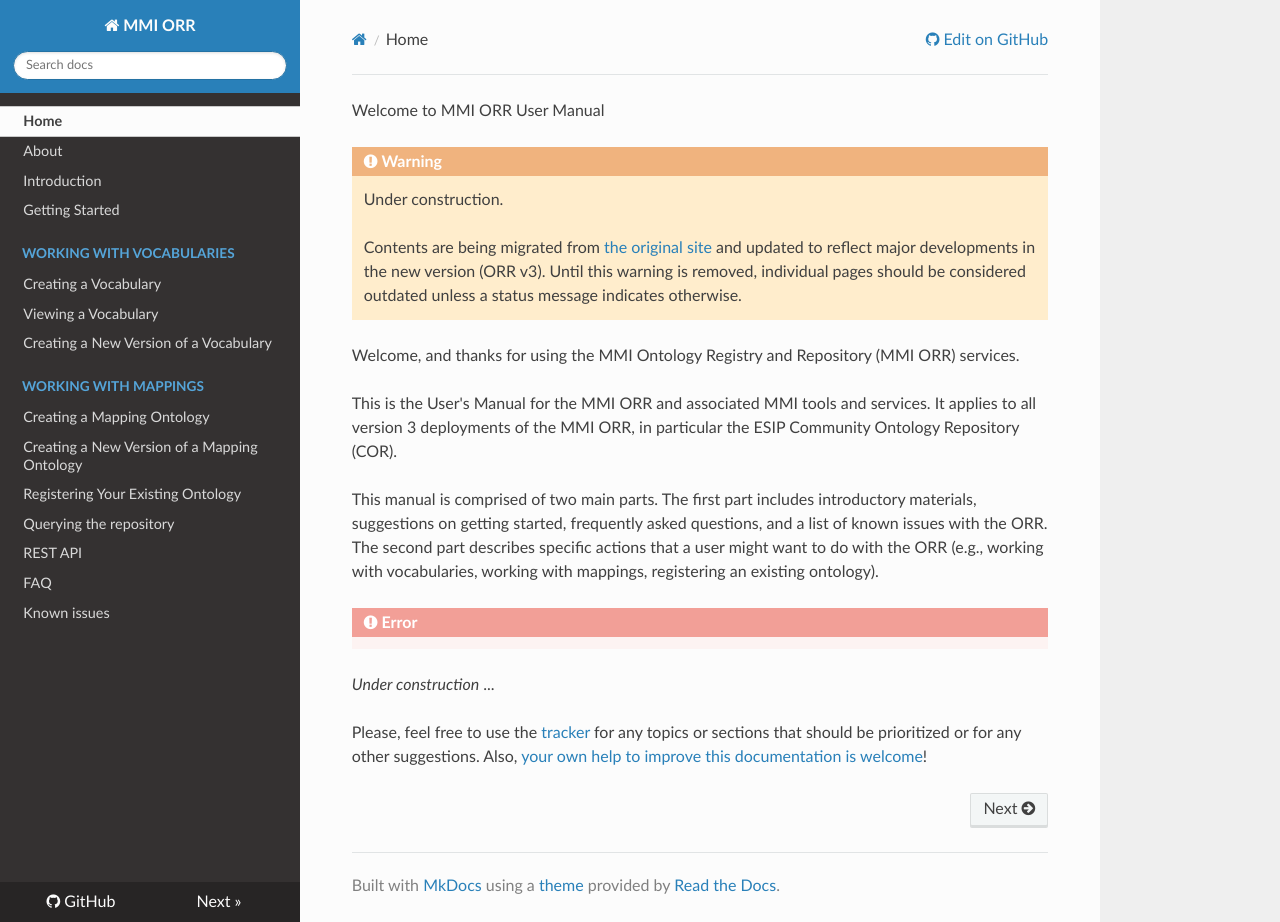
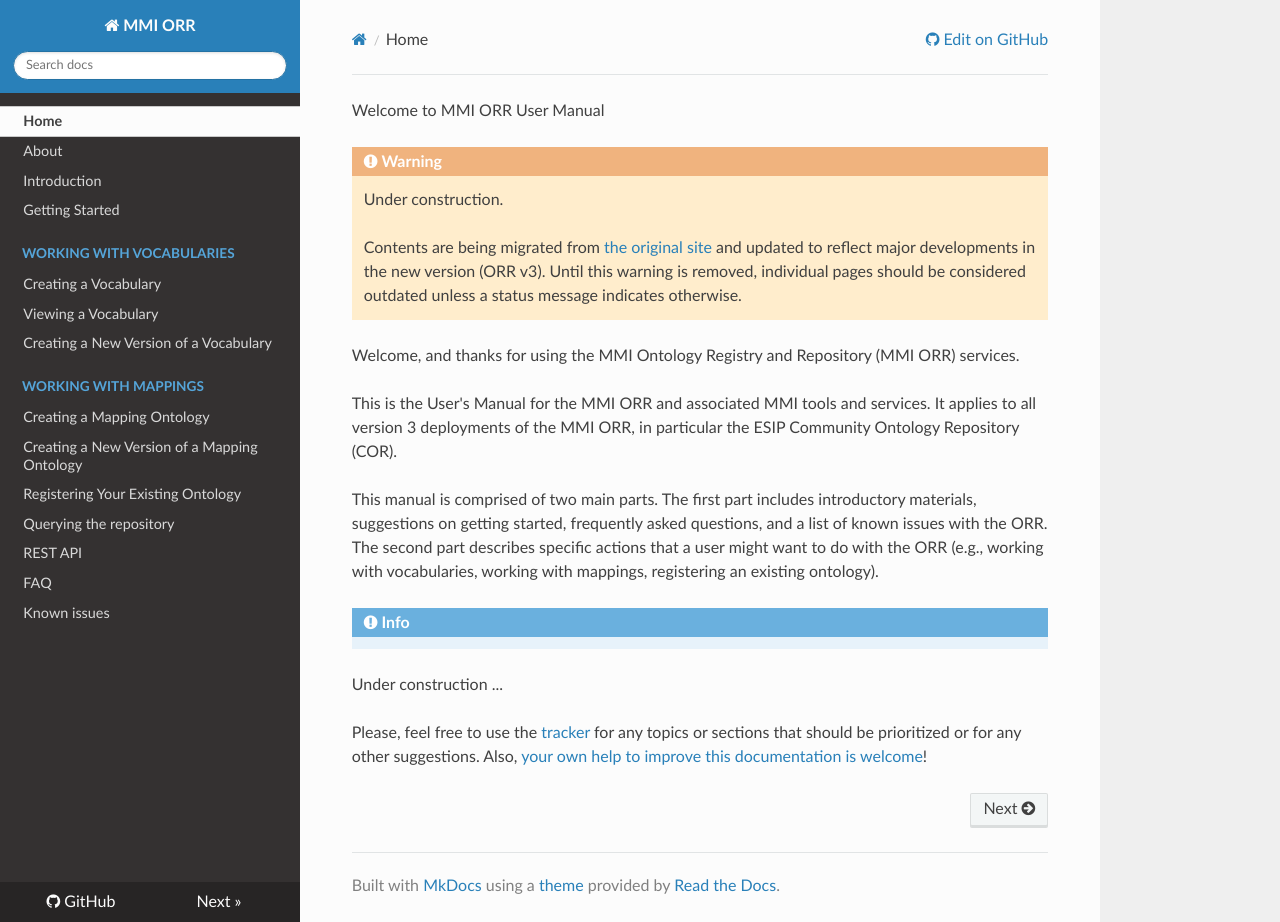
Before and after one commit to mmisw/mmiorr-docs, an MkDocs documentation site: the page built from docs/index.md, in a window 1280 px wide and 922 px high. Built offline with MkDocs 1.6.1, drawn with Linux system fonts in a browser that asks for light colours; nearby versions of some CDN libraries; old or Windows-style settings are respelled for this version of MkDocs.

Commit message:
Update index.md

```diff
--- a/docs/index.md
+++ b/docs/index.md
@@ -16,8 +16,8 @@
 and a list of known issues with the ORR.  The second part describes specific actions that a user might want
 to do with the ORR (e.g., working with vocabularies, working with mappings, registering an existing ontology).
 
-!!! error
-   _Under construction_ ...
+!!! info
+   Under construction ...
 
 Please, feel free to use the [tracker](https://github.com/mmisw/mmiorr-docs/issues)
 for any topics or sections that should be prioritized or for any other suggestions.
```
